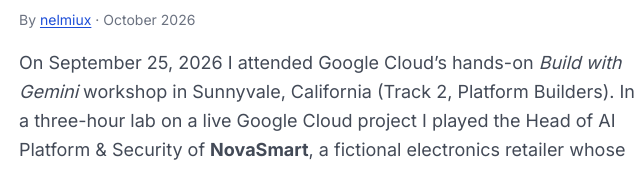
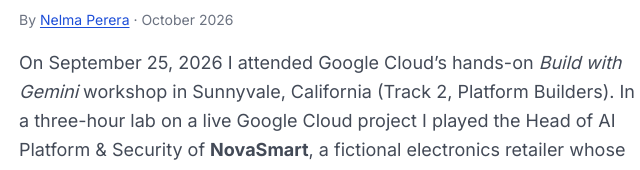
Before and after one commit to nelmiux/build-with-gemini, a website: page index.html in a window 1280 px wide. Shown: the part 297-467 px from the top of the page, 85-725 px from the left. Drawn offline with Linux system fonts and the light colour scheme.

Commit message:
docs: credit the author as Nelma Perera instead of the GitHub handle
The report byline, footer, first slide, README author line and package
metadata now show the author's name. Web addresses keep the nelmiux
handle, since that is where the site and repository live.

```diff
--- a/index.html
+++ b/index.html
@@ -514,7 +514,7 @@
         <div>
           <div class="eyebrow">Field report · Google Cloud “Build with Gemini”, Track 2</div>
           <h1>What it takes to run AI agents safely, shown on a working system</h1>
-          <p class="byline">By <a href="https://github.com/nelmiux" rel="noopener" target="_blank">nelmiux</a> · October 2026</p>
+          <p class="byline">By <a href="https://github.com/nelmiux" rel="noopener" target="_blank">Nelma Perera</a> · October 2026</p>
           <p class="lead">On September 25, 2026 I attended Google Cloud’s hands-on <em>Build with Gemini</em> workshop in Sunnyvale, California (Track 2, Platform Builders). In a three-hour lab on a live Google Cloud project I played the Head of AI Platform &amp; Security of <strong>NovaSmart</strong>, a fictional electronics retailer whose AI agents had real governance problems, and fixed them one control at a time. This page explains what was done, what it proved, and what I recommend we take from it.</p>
           <div class="facts">
             <span><strong>Format</strong> hands-on lab on a live Google Cloud project</span>
@@ -715,7 +715,7 @@
     <div class="wrap cols">
       <div>
         <div><strong style="color: var(--text);">Governing AI agents</strong> · field report from Google Cloud’s <em>Build with Gemini</em> workshop, Track 2 (Platform Builders), Sunnyvale, September 25, 2026.</div>
-        <div style="margin-top: 6px;">NovaSmart is a fictional company used by the lab. All identifiers shown come from a temporary lab project that no longer exists. Author: <a href="https://github.com/nelmiux" rel="noopener" target="_blank">nelmiux</a>.</div>
+        <div style="margin-top: 6px;">NovaSmart is a fictional company used by the lab. All identifiers shown come from a temporary lab project that no longer exists. Author: <a href="https://github.com/nelmiux" rel="noopener" target="_blank">Nelma Perera</a>.</div>
       </div>
       <div class="links">
         <a href="docs.html">Documentation &amp; diagrams</a>
@@ -1475,7 +1475,7 @@ USER: "Match competitor price of $95 on $100 shelf price item (5% discount)."
   const SLIDES = [
     { kind: 'title', eyebrow: 'Field report · Google Cloud “Build with Gemini”, Track 2 · Sunnyvale, September 25, 2026', title: 'Governing AI agents in production',
       html: `<p>What a hands-on lab taught about running AI agents safely, and what I recommend we take from it.</p>
-        <p class="footer-note">By nelmiux. At the end I will ask us to adopt five verifiable controls as our release rule for agents, and to run our own inventory next week.</p>` },
+        <p class="footer-note">By Nelma Perera. At the end I will ask us to adopt five verifiable controls as our release rule for agents, and to run our own inventory next week.</p>` },
     { title: 'Why this matters to us', html: `<ul>
         <li><strong>Agents hold credentials and act.</strong> They query databases, call services and talk to other agents, not just chat.</li>
         <li><strong>Natural language is the control plane.</strong> An attacker needs no exploit; a message that looks like an instruction can be enough.</li>
--- a/package.json
+++ b/package.json
@@ -19,7 +19,7 @@
     "spiffe-identity",
     "build-with-gemini"
   ],
-  "author": "nelmiux",
+  "author": "Nelma Perera",
   "license": "Apache-2.0",
   "homepage": "https://nelmiux.github.io/build-with-gemini/",
   "repository": {
```
Also changed, not shown: README.md.
